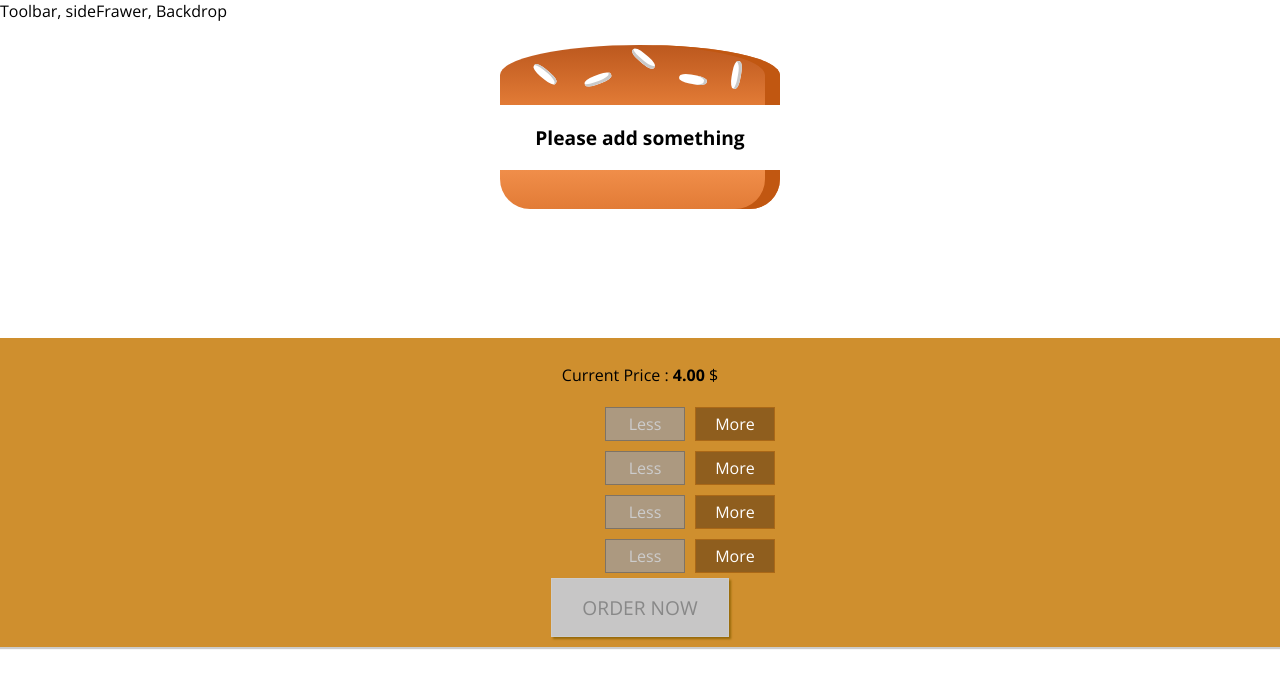
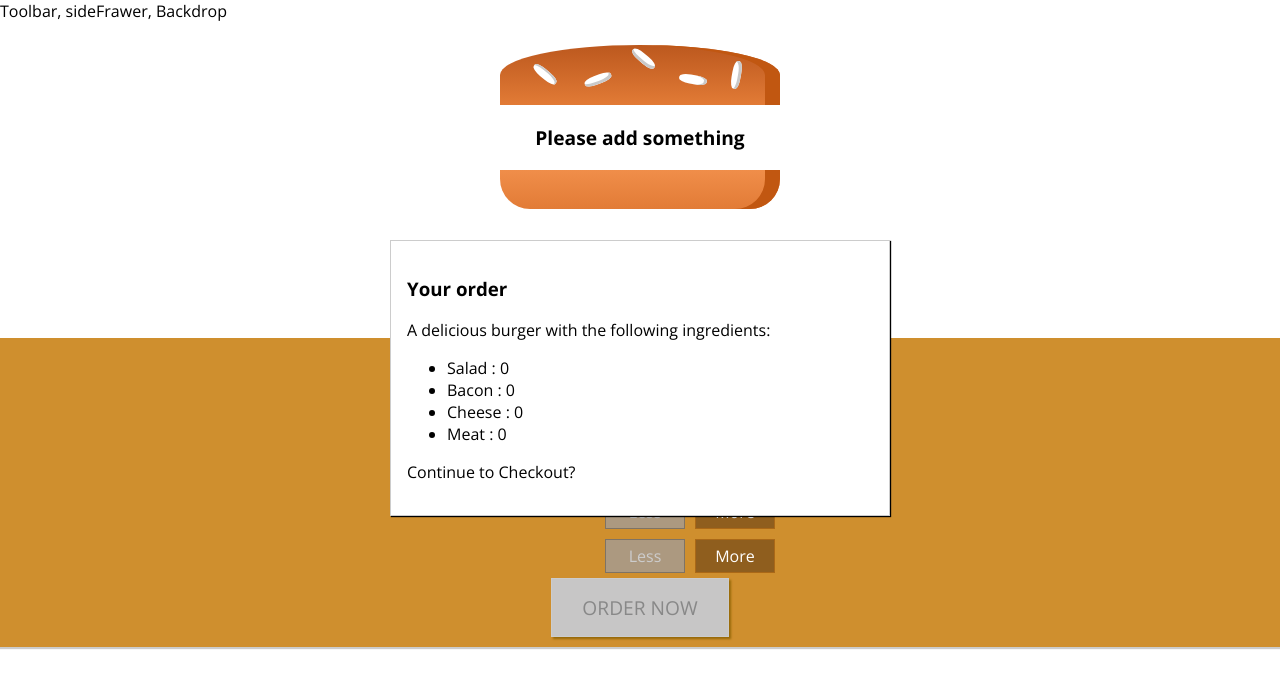
Before and after one commit to momtysamby/BurgerBuilder, a React app: page / in a window 1280 px wide. Shown: the top 688 px of the page. Built offline with nearby package versions, Linux system fonts and the light colour scheme.

Commit message:
Lecture 137

```diff
--- /dev/null
+++ b/src/components/Burger/OrderSummary/OrderSummary.js
@@ -0,0 +1,22 @@
+import React from 'react'
+
+const orderSummary = (props) => {
+    const ingredientSummary = Object.keys(props.ingredients)
+    .map(igKey => {
+        return <li key={igKey}>
+                    <span style={{textTransform: 'capitalize'}}>{igKey}</span> : {props.ingredients[igKey]}
+                </li>
+    })
+    return (
+        <React.Fragment>
+            <h3>Your order</h3>
+            <p>A delicious burger with the following ingredients:</p>
+            <ul>
+                {ingredientSummary}
+            </ul>
+            <p>Continue to Checkout?</p>
+        </React.Fragment>
+    )
+}
+
+export default orderSummary
--- /dev/null
+++ b/src/components/UI/Modal/Modal.css
@@ -0,0 +1,20 @@
+.Modal {
+    position: fixed;
+    z-index: 500;
+    background-color: white;
+    width: 70%;
+    border: 1px solid #ccc;
+    box-shadow: 1px 1px 1px black;
+    padding: 16px;
+    left: 15%;
+    top: 30%;
+    box-sizing: border-box;
+    transition: all 0.3s ease-out;
+}
+
+@media (min-width: 600px) {
+    .Modal {
+        width: 500px;
+        left: calc(50% - 250px);
+    }
+}
--- /dev/null
+++ b/src/components/UI/Modal/Modal.js
@@ -0,0 +1,10 @@
+import React from 'react'
+import classes from './Modal.css'
+
+const modal = (props) => (
+    <div className={classes.Modal}>
+        {props.children}
+    </div>
+)
+
+export default modal
--- a/src/containers/BurgerBuilder/BurgerBuilder.js
+++ b/src/containers/BurgerBuilder/BurgerBuilder.js
@@ -1,6 +1,8 @@
 import React, { Component } from 'react'
 import Burger from '../../components/Burger/Burger'
 import BuildControls from '../../components/Burger/BuildControls/BuildControls'
+import Modal from '../../components/UI/Modal/Modal'
+import OrderSummary from '../../components/Burger/OrderSummary/OrderSummary'
 
 const INGREDIENT_PRICES = {
     salad: 0.5,
@@ -79,6 +81,9 @@
 
         return(
             <React.Fragment>
+                <Modal>
+                    <OrderSummary ingredients={this.state.ingredients}/>
+                </Modal>
                 <Burger ingredients={this.state.ingredients}/>
                 <BuildControls
                     ingredientAdded={this.addIngredientHandler}
```
Also changed, not shown: src/components/UI/Backdrop/Backdrop.js (added).
